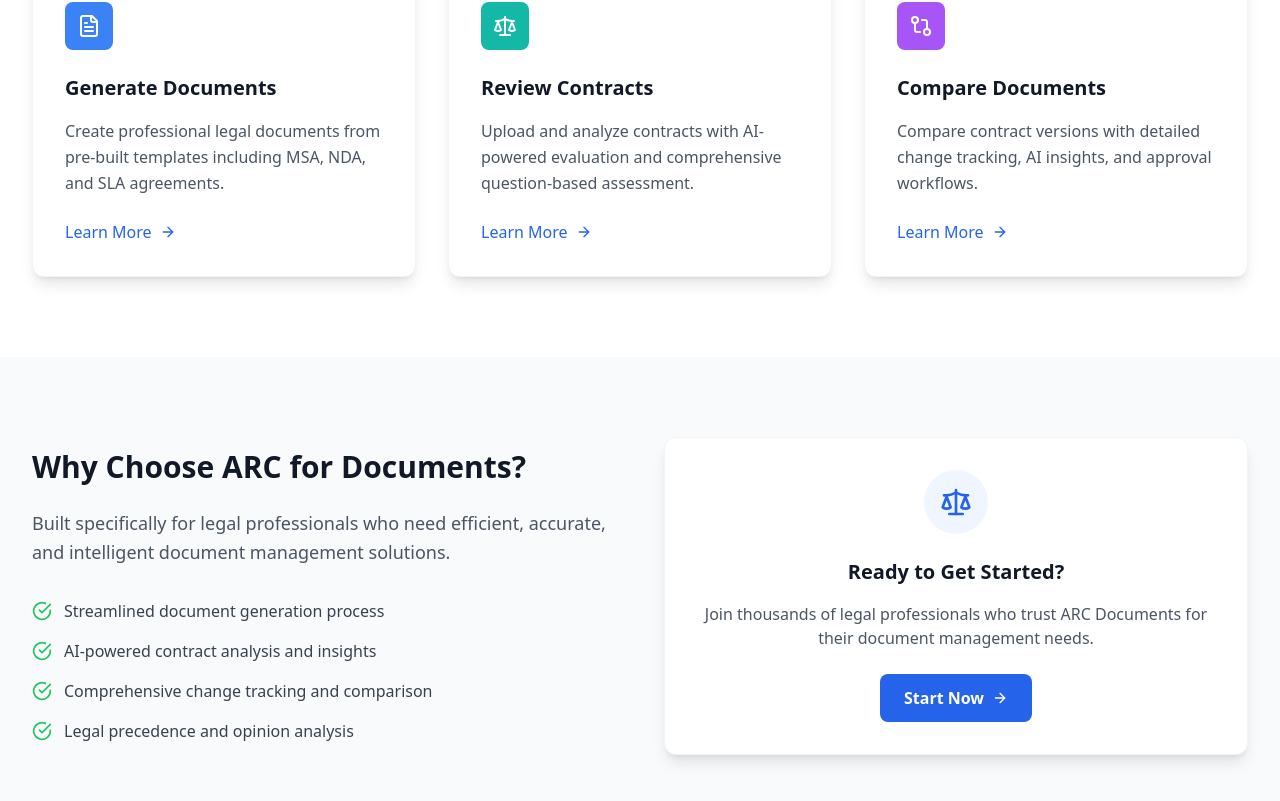
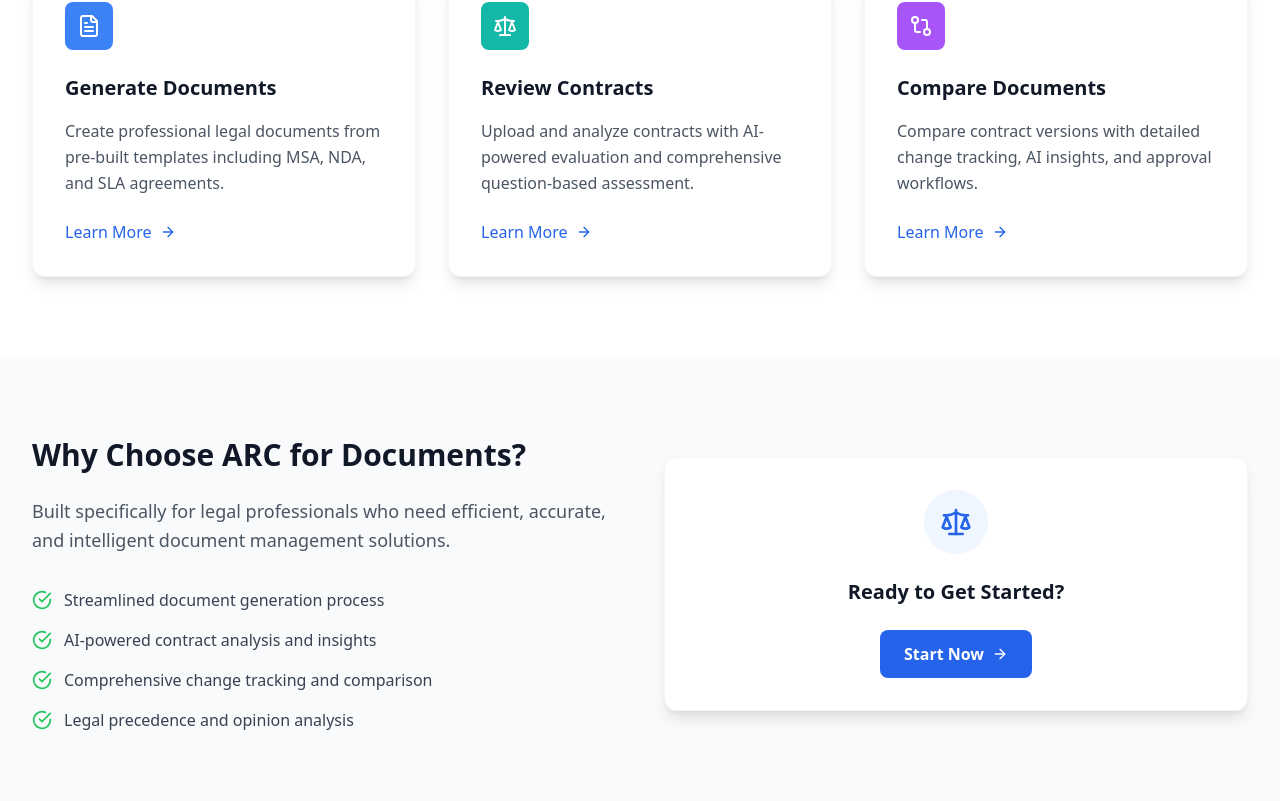
Before and after one commit to varun-acog/ARC_demo, a React (Vite) app: page / in a window 1280 px wide. Shown: the part 709-1510 px from the top of the page. Built offline with nearby package versions, Linux system fonts and the light colour scheme.

Commit message:
Updated ARC Dashboard

```diff
--- a/src/pages/LandingPage.tsx
+++ b/src/pages/LandingPage.tsx
@@ -141,8 +141,8 @@
                   Ready to Get Started?
                 </h3>
                 <p className="text-gray-600 mb-6">
-                  Join thousands of legal professionals who trust ARC Documents
-                  for their document management needs.
+                  {/* Join thousands of legal professionals who trust ARC Documents
+                  for their document management needs. */}
                 </p>
                 <Link
                   to="/generate"
```
